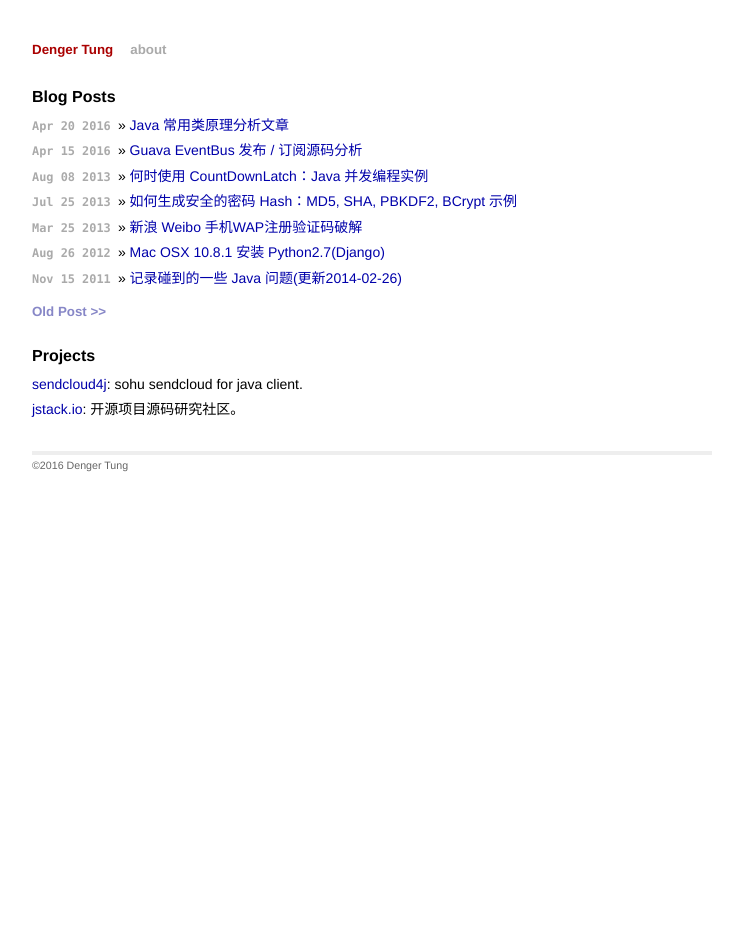
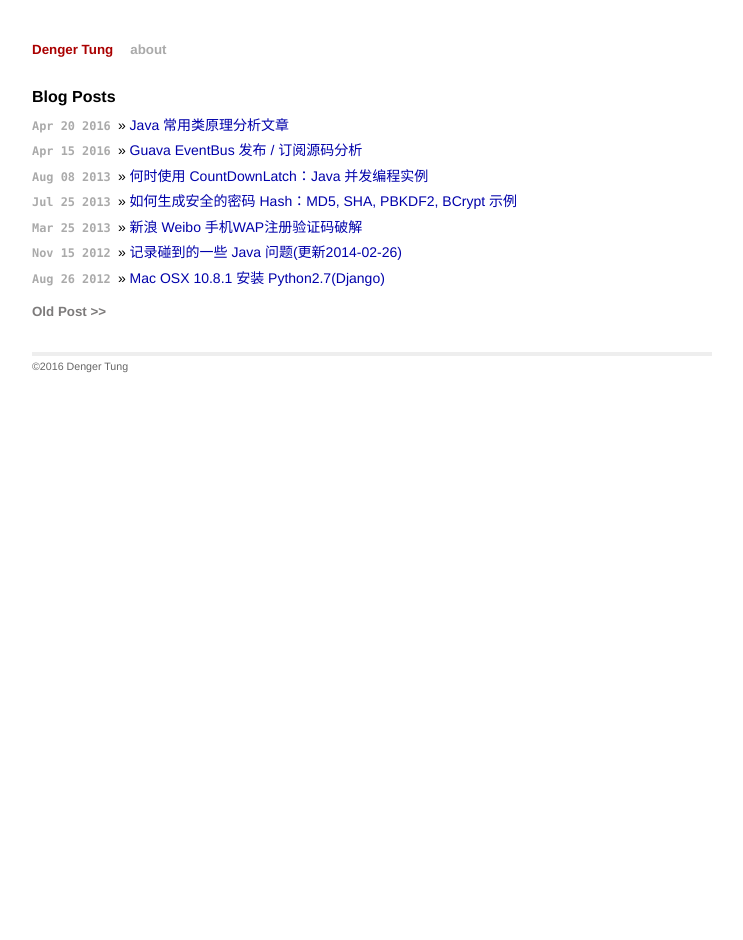
Before and after one commit to denger/denger.github.io, a Jekyll site: the page built from index.html, in a window 1280 px wide. Shown: the whole page, without its empty margins (268-1011 px from the left). Built offline with Jekyll 4.4.1, drawn with Linux system fonts in a browser that asks for light colours; comment, search, counter and statistics services are not loaded.

Commit message:
update post

```diff
--- a/index.html
+++ b/index.html
@@ -16,8 +16,3 @@ layout: index
   {% endfor %}
 </ul>
 <div class="old-post"><a href="http://denger.iteye.com">Old Post >></a></div>
-<h1 class="post-title">Projects</h1>
-<ul class="posts">
-    <li><a target="_blank" href="https://github.com/denger/sendcloud4j">sendcloud4j</a>: sohu sendcloud for java client.</li>
-    <li><a target="_blank" href="https://jstack.io">jstack.io</a>: 开源项目源码研究社区。</li>
-</ul>
--- a/stylesheets/responsive.css
+++ b/stylesheets/responsive.css
@@ -18,4 +18,13 @@
         body #container .links section.post > p, body #container .links section.post h1, body #container .links section.post h2, body #container .links section.post h3, body #container .links section.post h4, body #container .links section.post .signoff, body #container .links section.post blockquote, body #container .links section.post .highlight, body #container .content section.post > p, body #container .content section.post h1, body #container .content section.post h2, body #container .content section.post h3, body #container .content section.post h4, body #container .content section.post .signoff, body #container .content section.post blockquote, body #container .content section.post .highlight {
           padding: 0 15px; }
         body #container .links section.post > ul, body #container .links section.post > ol, body #container .content section.post > ul, body #container .content section.post > ol {
-          padding: 0 30px; } }
+          padding: 0 30px; }
+
+          section.post > * {
+                  padding: 0 16px;
+          }
+          ul.posts li a {
+              display: block;
+              padding-bottom: 10px;
+          }
+      }
--- a/stylesheets/style.css
+++ b/stylesheets/style.css
@@ -406,7 +406,7 @@ img {
 .old-post a {
     margin-top: 12px;
     font-weight: bold;
-    color: #2c2c9c91;
+    color: #7d7b7b !important;
     font-size: 100%;
 }
 
```
Also changed, not shown: _posts/2012-11-15-note-java-problems.markdown (renamed from _posts/2011-11-15-note-java-problems.markdown).
